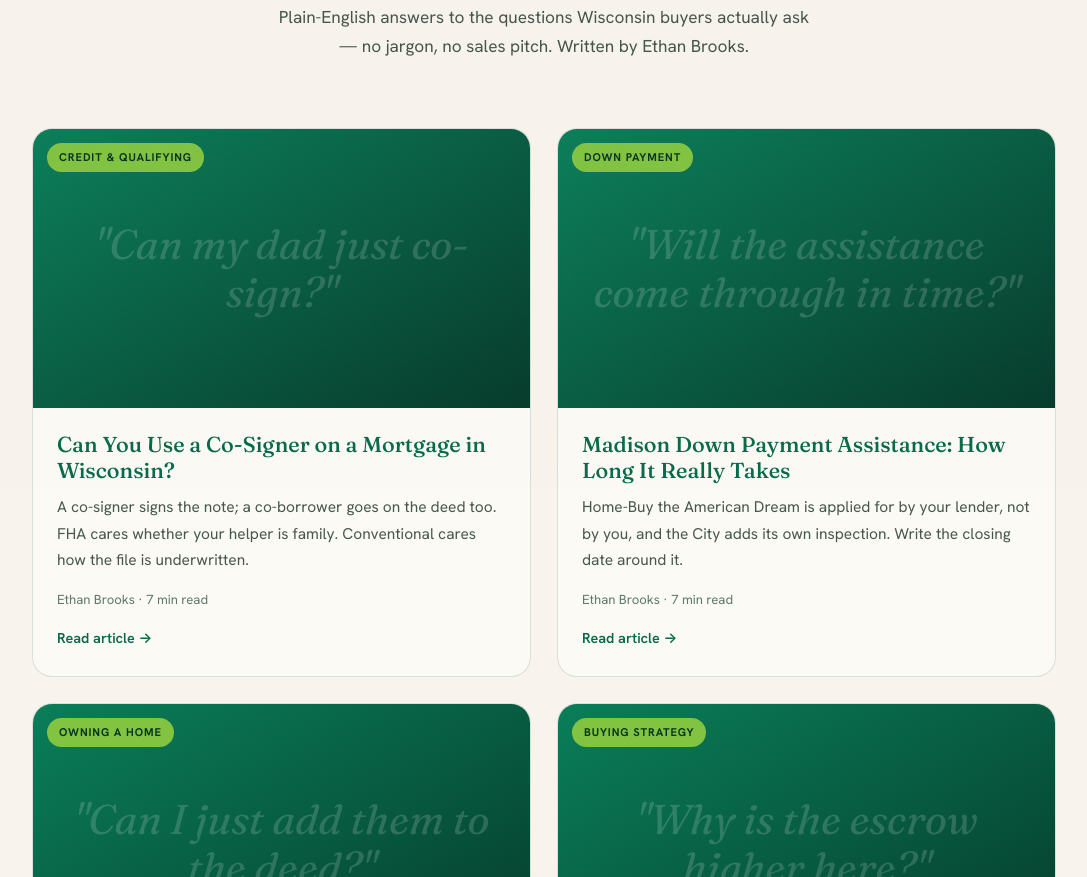
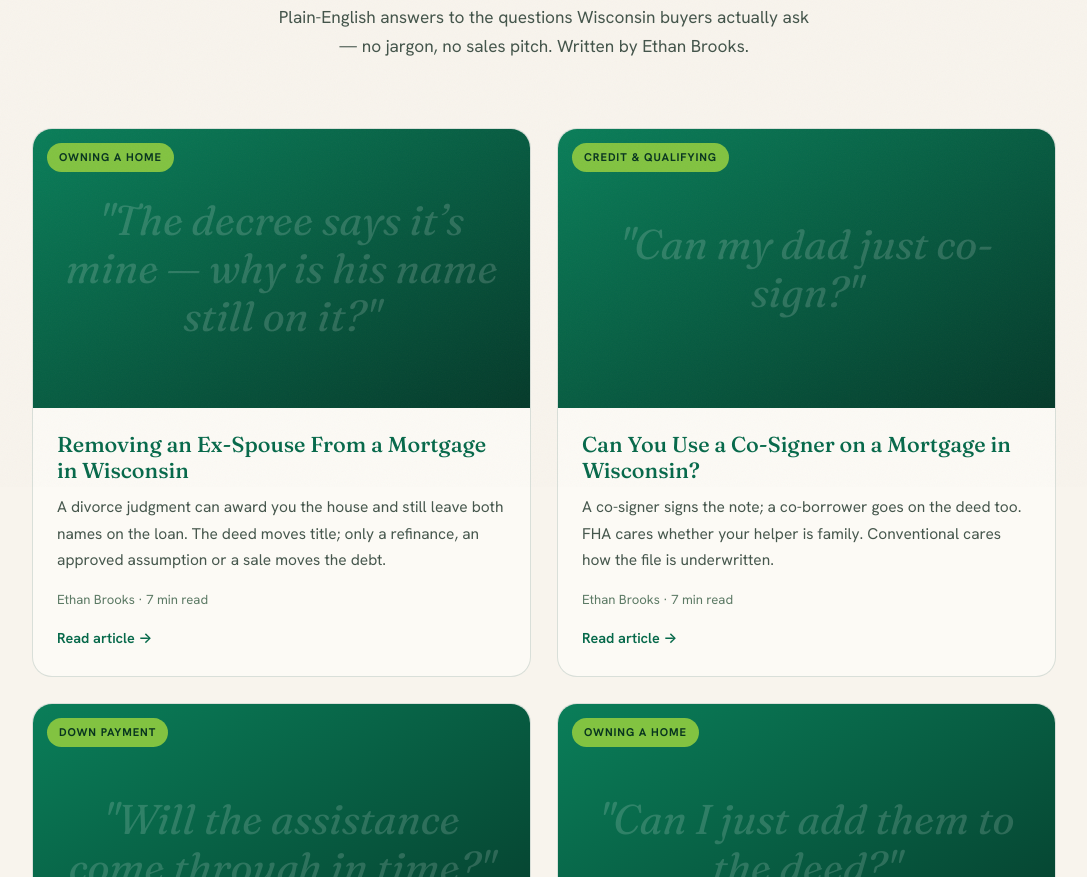
Before and after one commit to Ethan-Tyler-Brooks/refined-mortgage-site-clean, a plain HTML site: page blog/index.html in a window 1280 px wide. Shown: the part 313-1190 px from the top of the page, without its empty margins (96-1183 px from the left). Drawn offline with Linux system fonts and the light colour scheme.

Commit message:
blog: link 'Removing an Ex-Spouse From a Mortgage in Wisconsin'

```diff
--- a/blog/index.html
+++ b/blog/index.html
@@ -92,6 +92,15 @@
 <div class="wrap">
   <!-- BLOG-POSTS-START : newest first. Add a new .pcard <a> when you publish a post. -->
   <div class="posts">
+    <a class="pcard" href="/blog/removing-ex-spouse-from-mortgage-wisconsin.html">
+      <div class="thumb"><span class="tag">Owning a Home</span><div class="deco">&quot;The decree says it&rsquo;s mine &mdash; why is his name still on it?&quot;</div></div>
+      <div class="body">
+        <h2>Removing an Ex-Spouse From a Mortgage in Wisconsin</h2>
+        <p class="excerpt">A divorce judgment can award you the house and still leave both names on the loan. The deed moves title; only a refinance, an approved assumption or a sale moves the debt.</p>
+        <div class="meta">Ethan Brooks &middot; 7 min read</div>
+        <span class="read">Read article &rarr;</span>
+      </div>
+    </a>
     <a class="pcard" href="/blog/co-signer-mortgage-wisconsin.html">
       <div class="thumb"><span class="tag">Credit &amp; Qualifying</span><div class="deco">&quot;Can my dad just co-sign?&quot;</div></div>
       <div class="body">
```
